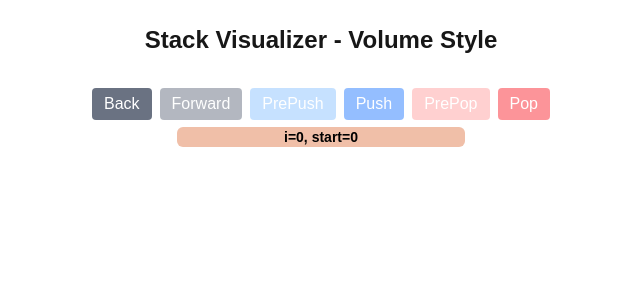
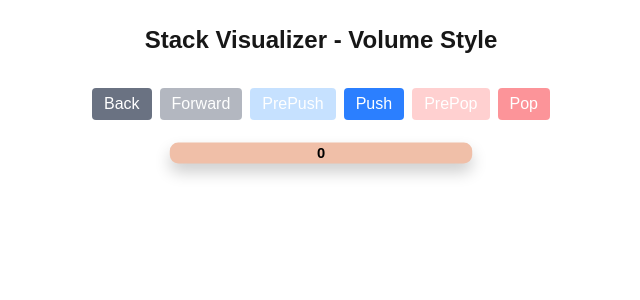
Before and after one commit to goomyman/leetcodewizard, a Next.js app in the folder Prototypes/stack-visualizer/: page / in a window 1280 px wide. Both pictures are taken after a click on the button "PrePush". Shown: the top 300 px of the page, without its empty margins (319-959 px from the left). Built offline with nearby package versions, Linux system fonts and the light colour scheme.

Commit message:
keep going in circles

```diff
--- a/Prototypes/stack-visualizer/src/app/stack/Stack.tsx
+++ b/Prototypes/stack-visualizer/src/app/stack/Stack.tsx
@@ -1,26 +1,36 @@
 "use client";
 
-import { AnimatePresence } from "framer-motion";
+import { AnimatePresence, motion } from "framer-motion";
 import StackItem from "./StackItem";
-import { StackItemType } from "./StackItemConstants";
+import { StackItemType, STACK_ITEM_WIDTH, STACK_ITEM_HEIGHT } from "./StackItemConstants";
 
 interface StackProps {
-  stack: StackItemType[]; // always an array
+  stack: StackItemType[];
 }
 
 export default function Stack({ stack }: StackProps) {
-  // safety check
   const safeStack = stack || [];
 
   return (
-    <div className="stack-container flex flex-col justify-end items-center w-72 h-96 border border-transparent">
+    <div
+      className="stack-container flex flex-col justify-end items-center border border-transparent"
+      style={{ width: STACK_ITEM_WIDTH, minHeight: STACK_ITEM_HEIGHT }}
+    >
       <AnimatePresence>
         {safeStack.map(item => (
-          <StackItem
+          <motion.div
             key={item.id}
-            item={item}
-            stopShaking={item.state !== "prePop"}
-          />
+            layout
+            initial={{ opacity: 0, y: -20 }}
+            animate={{ opacity: 1, y: 0 }}
+            exit={{ opacity: 0, y: 20 }}
+            transition={{ duration: 0.3 }}
+          >
+            <StackItem
+              item={item}
+              stopShaking={item.state !== "prePop"}
+            />
+          </motion.div>
         ))}
       </AnimatePresence>
     </div>
--- a/Prototypes/stack-visualizer/src/app/stack/StackItem.tsx
+++ b/Prototypes/stack-visualizer/src/app/stack/StackItem.tsx
@@ -1,62 +1,37 @@
 "use client";
 
-import { useEffect } from "react";
-import { motion, useAnimation } from "framer-motion";
-import { StackItemType, STACK_ITEM_HEIGHT } from "./StackItemConstants";
+import { motion } from "framer-motion";
+import { StackItemType, STACK_ITEM_WIDTH, STACK_ITEM_HEIGHT } from "./StackItemConstants";
 
 interface StackItemProps {
   item: StackItemType;
-  stopShaking?: boolean;
-  isFloatingPrePush?: boolean;
+  stopShaking: boolean;
 }
 
-export default function StackItem({
-  item,
-  stopShaking = false,
-  isFloatingPrePush = false,
-}: StackItemProps) {
-  const controls = useAnimation();
-
-  useEffect(() => {
-    if (item.state === "prePop" && !stopShaking) {
-      controls.start({
-        x: [-5, 5, -5, 5, 0],
-        transition: { duration: 0.6, repeat: Infinity, ease: "easeInOut" },
-      });
-    } else {
-      controls.stop();
-      controls.set({ x: 0 });
-    }
-  }, [item.state, stopShaking, controls]);
-
-  const initial =
-    item.state === "prePush" && !isFloatingPrePush
-      ? { x: -50, y: -20, opacity: 0 }
-      : { x: 0, y: 0, opacity: 0 };
-
-  const animate =
-    item.state === "prePush" && !isFloatingPrePush
-      ? { x: 0, y: 0, opacity: 1 }
-      : { x: 0, y: 0, opacity: 1 };
+export default function StackItem({ item, stopShaking }: StackItemProps) {
+  const isPrePush = item.state === "prePush";
 
   return (
     <motion.div
-      layout
-      initial={initial}
-      animate={animate}
-      exit={{ opacity: 0 }}
-      transition={{ duration: 0.45, type: "spring", stiffness: 200, damping: 20 }}
-      className="w-full mb-1"
-      style={{ height: STACK_ITEM_HEIGHT }}
+      style={{
+        width: STACK_ITEM_WIDTH,
+        height: STACK_ITEM_HEIGHT,
+        backgroundColor: item.color,
+        borderRadius: 8,
+        display: "flex",
+        alignItems: "center",
+        justifyContent: "center",
+        boxShadow: isPrePush ? "0px 8px 15px rgba(0,0,0,0.2)" : "none",
+        zIndex: isPrePush ? 10 : 1,
+      }}
+      animate={{
+        y: isPrePush ? -10 : 0,  // float above slightly
+        scale: isPrePush ? 1.05 : 1,
+      }}
+      transition={{ type: "spring", stiffness: 300, damping: 20 }}
+      className="text-sm font-bold text-black" // Tailwind text styling
     >
-      <motion.div
-        animate={controls}
-        className="w-full h-full rounded-md flex justify-center items-end text-sm font-bold text-black"
-        style={{ backgroundColor: item.color }}
-        title={`id=${item.id}, i=${item.i}, start=${item.start}`}
-      >
-        {`i=${item.i}, start=${item.start}`}
-      </motion.div>
+      <span>{item.id}</span>
     </motion.div>
   );
 }
--- a/Prototypes/stack-visualizer/src/app/stack/StackItemConstants.ts
+++ b/Prototypes/stack-visualizer/src/app/stack/StackItemConstants.ts
@@ -1,4 +1,5 @@
 export const STACK_ITEM_HEIGHT = 20;
+export const STACK_ITEM_WIDTH = 288;
 
 export type StackItemState = "start" | "prePush" | "push" | "prePop" | "pop" | "popping";
 
--- a/Prototypes/stack-visualizer/src/app/stack/StackManager.tsx
+++ b/Prototypes/stack-visualizer/src/app/stack/StackManager.tsx
@@ -3,13 +3,11 @@
 import React from "react";
 import Stack from "./Stack";
 import StackControl from "./StackControl";
-import StackItem from "./StackItem";
 import { useHistory } from "./useHistory";
-import { StackItemType, STACK_ITEM_HEIGHT } from "./StackItemConstants";
+import { StackItemType, STACK_ITEM_WIDTH, STACK_ITEM_HEIGHT } from "./StackItemConstants";
 
 let idCounter = 0;
 
-// Allowed StackItem states
 const allowedStates: StackItemType["state"][] = [
   "start",
   "push",
@@ -18,7 +16,6 @@ const allowedStates: StackItemType["state"][] = [
   "popping",
 ];
 
-// Ensure an item has a valid state
 const sanitizeStackItem = (item: StackItemType): StackItemType => ({
   ...item,
   state: allowedStates.includes(item.state) ? item.state : "start",
@@ -26,29 +23,25 @@ const sanitizeStackItem = (item: StackItemType): StackItemType => ({
 
 export default function StackManager() {
   const [stack, setStack] = React.useState<StackItemType[]>([]);
-  const [prePushItem, setPrePushItem] = React.useState<StackItemType | null>(null);
   const history = useHistory<StackItemType[]>(stack);
 
-  const getRandomColor = () => `hsl(${Math.floor(Math.random() * 360)}, 70%, 80%)`;
+  const getRandomColor = () =>
+    `hsl(${Math.floor(Math.random() * 360)}, 70%, 80%)`;
 
-  // Only top item can be prePop
   const normalizePrePop = (arr: StackItemType[]): StackItemType[] =>
-    arr
-      .map((item, index) =>
-        item.state === "prePop" && index !== 0
-          ? { ...item, state: "push" } as StackItemType
-          : item
-      )
-      .map(item => sanitizeStackItem(item) as StackItemType);
+    arr.map((item, index) =>
+      item.state === "prePop" && index !== 0
+        ? { ...item, state: "push" } as StackItemType
+        : item
+    ).map(sanitizeStackItem);
 
-  // Stop all prePop before pushing a new item
   const stopAllPrePop = (arr: StackItemType[]): StackItemType[] =>
-    arr
-      .map(it => (it.state === "prePop" ? { ...it, state: "push" } as StackItemType : it))
-      .map(item => sanitizeStackItem(item) as StackItemType);
+    arr.map(it =>
+      it.state === "prePop" ? { ...it, state: "push" } as StackItemType : it
+    ).map(sanitizeStackItem);
 
   const prePush = () => {
-    if (prePushItem || stack[0]?.state === "prePop") return;
+    if (stack[0]?.state === "prePop") return;
 
     const newItem: StackItemType = {
       id: idCounter++,
@@ -58,21 +51,21 @@ export default function StackManager() {
       state: "prePush",
     };
 
-    setPrePushItem(newItem);
-    history.push([...stack, newItem]);
+    const newStack = [newItem, ...stack];
+    setStack(newStack);
+    history.push(newStack);
   };
 
   const push = () => {
-    if (prePushItem) {
-      const newStack = [
-        { ...prePushItem, state: "push" } as StackItemType,
-        ...stack,
-      ];
+    let newStack: StackItemType[];
 
-      setStack(newStack);
-      setPrePushItem(null);
-      history.push(newStack);
+    if (stack[0]?.state === "prePush") {
+      newStack = [{ ...stack[0], state: "push" } as StackItemType, ...stack.slice(1)];
+    } else if (stack[0]?.state === "prePop") {
+      // convert top prePop to push
+      newStack = [{ ...stack[0], state: "push" } as StackItemType, ...stack.slice(1)];
     } else {
+      // push new item
       const newItem: StackItemType = {
         id: idCounter++,
         i: stack.length,
@@ -80,25 +73,24 @@ export default function StackManager() {
         color: getRandomColor(),
         state: "push",
       };
-      const newStack = [newItem, ...stopAllPrePop(stack)];
-      setStack(newStack);
-      history.push(newStack);
+      newStack = [newItem, ...stack];
     }
+
+    setStack(newStack);
+    history.push(newStack);
   };
 
   const prePop = () => {
     if (!stack.length || stack[0].state !== "push") return;
-    const next = [...stack];
-    next[0] = { ...next[0], state: "prePop" } as StackItemType;
-    setStack(next.map(item => sanitizeStackItem(item) as StackItemType));
+    const next = [{ ...stack[0], state: "prePop" } as StackItemType, ...stack.slice(1)];
+    setStack(next);
     history.push(next);
   };
 
   const pop = () => {
     if (!stack.length || stack[0].state === "prePush") return;
-    const next = [...stack];
-    next.shift();
-    setStack(next.map(item => sanitizeStackItem(item) as StackItemType));
+    const next = stack.slice(1);
+    setStack(next);
     history.push(next);
   };
 
@@ -124,9 +116,8 @@ export default function StackManager() {
 
   const topState = stack[0]?.state;
 
-  // Button enable/disable logic
-  let disabledPrePush = !!prePushItem || topState === "prePop";
-  let disabledPush = !!prePushItem || topState === "prePop";
+  let disabledPrePush = topState === "prePush" || topState === "prePop";
+  let disabledPush = topState === "prePop";
   let disabledPrePop = topState !== "push";
   let disabledPop = !stack.length || topState === "prePush";
   let canGoBack = history.canGoBack;
@@ -149,32 +140,7 @@ export default function StackManager() {
         canGoForward={canGoForward}
       />
 
-      {/* Stack container with relative position for floating item */}
-      <div style={{ position: "relative", minHeight: STACK_ITEM_HEIGHT }}>
-        <Stack stack={stack} />
-
-        {prePushItem && (
-          <div
-            style={{
-              position: "absolute",
-              top: -STACK_ITEM_HEIGHT - 5,
-              left: "50%",
-              transform: "translateX(-50%)",
-              width: "288px",
-              height: STACK_ITEM_HEIGHT,
-              pointerEvents: "none",
-              zIndex: 10
-            }}
-          >
-            <StackItem
-              item={prePushItem}
-              stopShaking={false}
-              isFloatingPrePush
-            />
-          </div>
-        )}
-      </div>
-
+      <Stack stack={stack} />
     </div>
   );
 }
```
